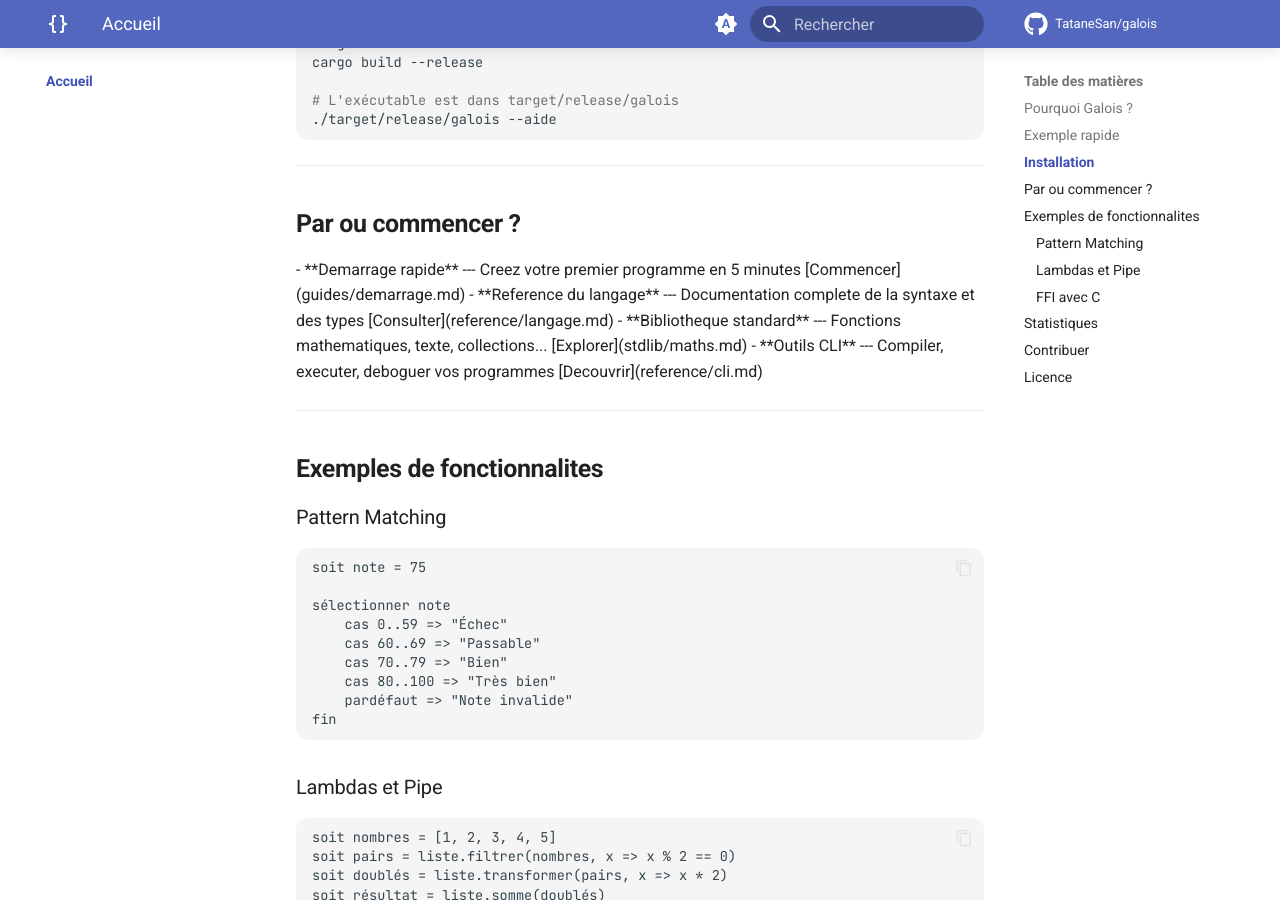
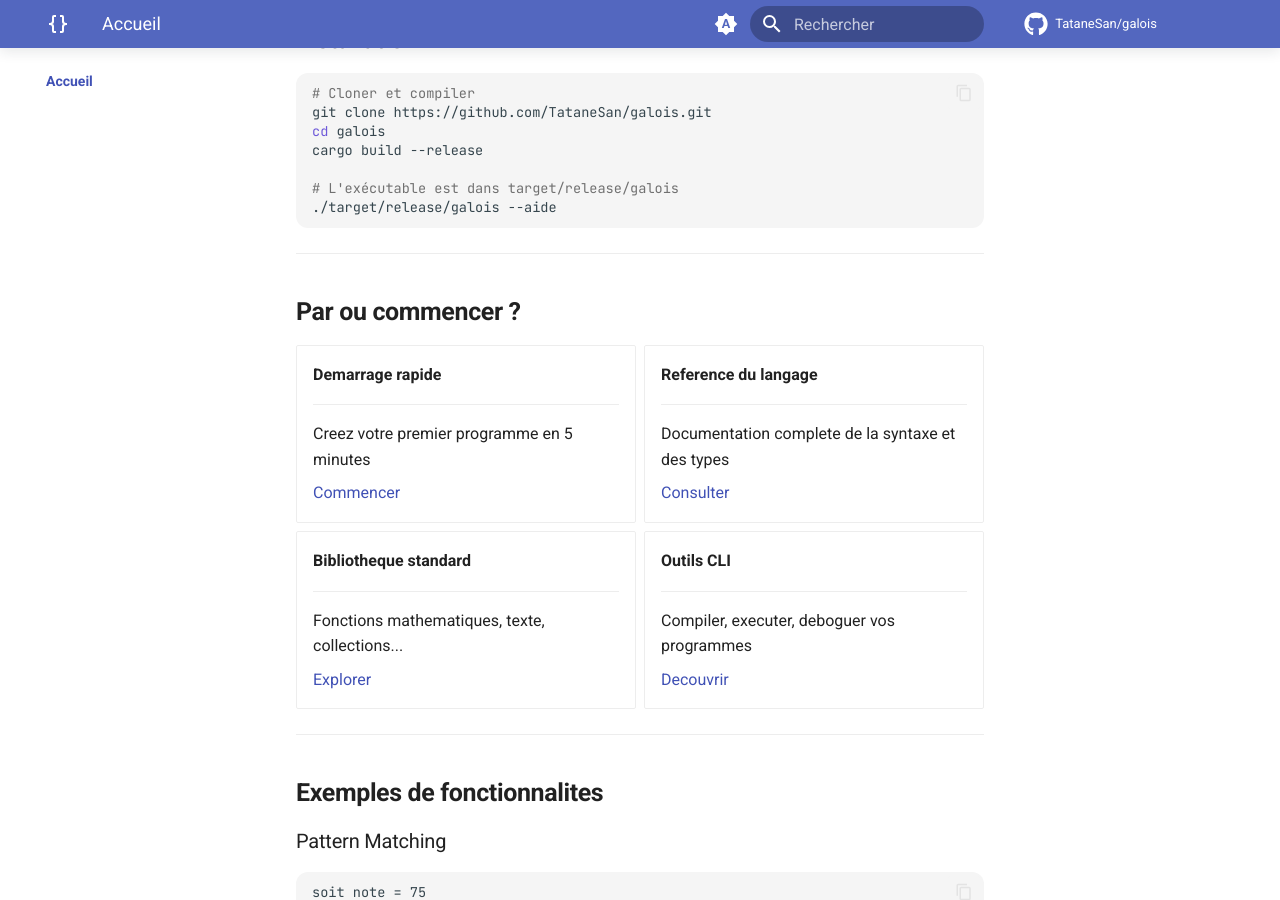
Before and after one commit to TataneSan/galois, an MkDocs documentation site: the page built from docs/index.md, in a window 1280 px wide and 900 px high, scrolled down 2052 px. Built offline with MkDocs 1.6.1 and Material for MkDocs 9.7.7, drawn with Linux system fonts in a browser that asks for light colours; comment, search, counter and statistics services are not loaded; some of the changed text lies outside the part shown.

Commit message:
Activer le Markdown dans le hero MkDocs

```diff
--- a/mkdocs.yml
+++ b/mkdocs.yml
@@ -54,6 +54,7 @@ theme:
     repo: fontawesome/brands/github
 
 extra:
+  generator: false
   homepage: index.md
   social:
     - icon: fontawesome/brands/github
@@ -68,6 +69,7 @@ extra_css:
   - stylesheets/extra.css
 
 markdown_extensions:
+  - md_in_html
   - pymdownx.highlight:
       anchor_linenums: true
       line_spans: __span
```
